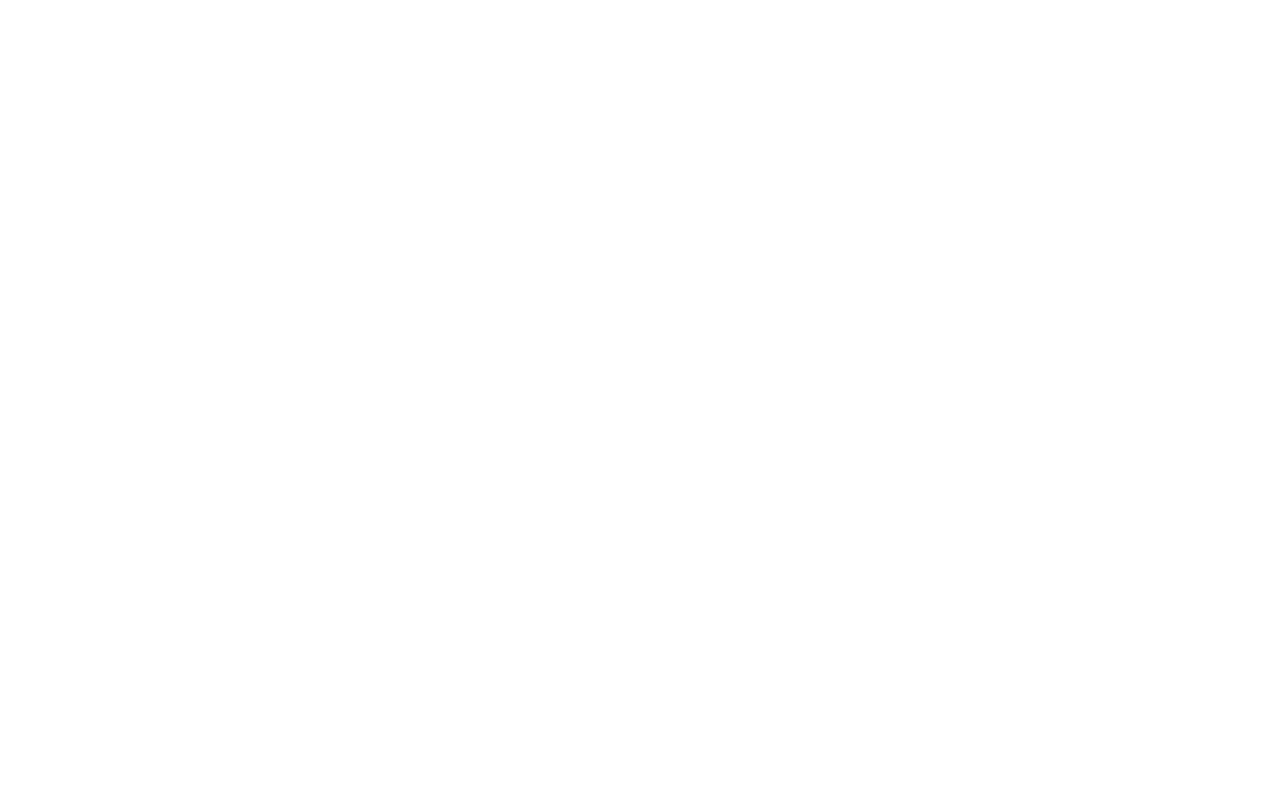
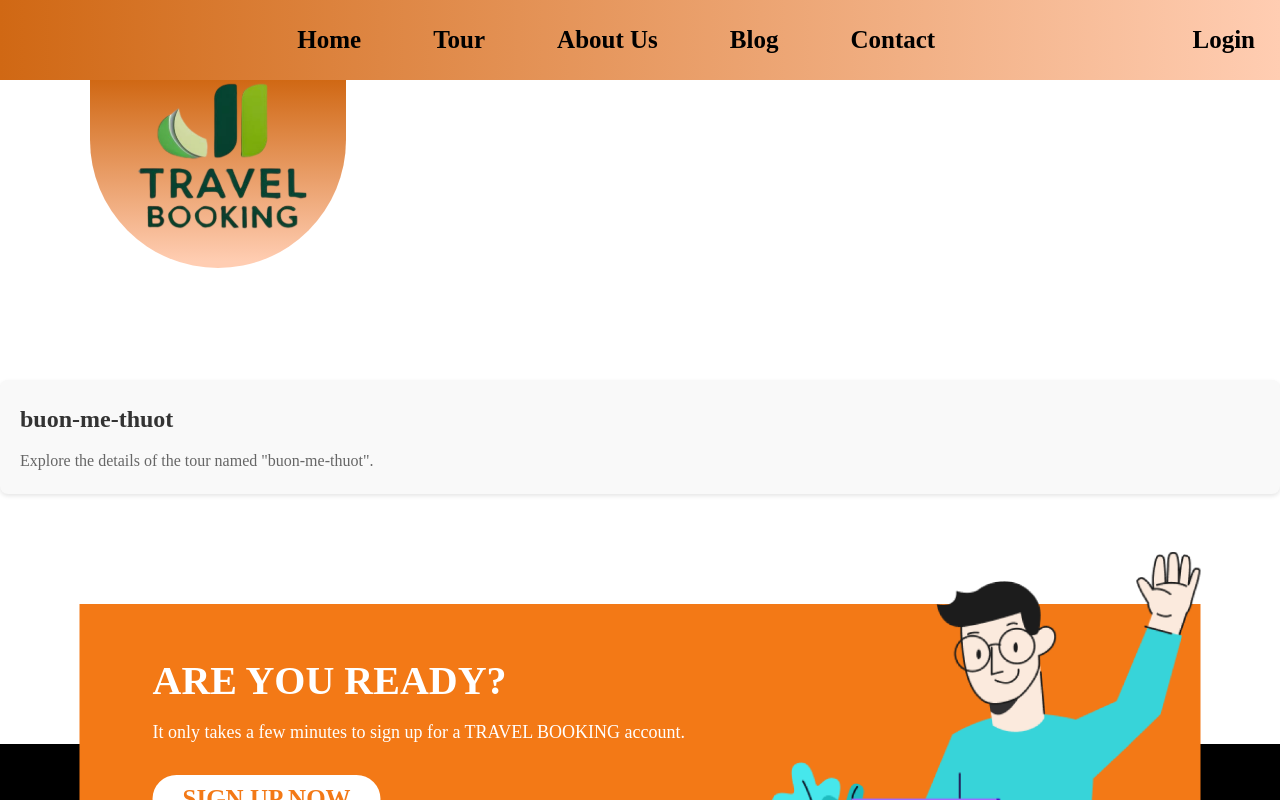
Before and after one commit to dainji04/Travel_Booking, a Vue app in the folder frontend/: page /du-lich/buon-me-thuot in a window 1280 px wide. Before the commit this address had no page. Shown: the top 800 px of the page. Built offline with nearby package versions, Linux system fonts and the light colour scheme; a web font is replaced by a local one.

Commit message:
details tour demo

```diff
--- a/frontend/src/assets/scss/tour.scss
+++ b/frontend/src/assets/scss/tour.scss
@@ -29,6 +29,8 @@
             text-decoration: underline;
         }
         div {
+            color: #000;
+            text-decoration: none;
             padding-left: 20px;
             display: flex;
             align-items: center;
--- a/frontend/src/router/index.ts
+++ b/frontend/src/router/index.ts
@@ -52,6 +52,11 @@
                     component: () => import('../views/Tour.vue'),
                 },
                 {
+                    path: 'du-lich/:slug',
+                    name: 'tourDetail',
+                    component: () => import('../views/TourDetail.vue'),
+                },
+                {
                     path: 'gioi-thieu',
                     name: 'about',
                     // route level code-splitting
--- a/frontend/src/views/Tour.vue
+++ b/frontend/src/views/Tour.vue
@@ -6,31 +6,37 @@
         img: 'src/assets/images/tour_available/hue.png',
         title: 'Hue',
         tourNumber: 1,
+        slug: 'hue',
     },
     {
         img: 'src/assets/images/tour_available/ha_noi.png',
         title: 'Ha Noi',
         tourNumber: 1,
+        slug: 'ha-noi',
     },
     {
         img: 'src/assets/images/tour_available/buon_me_thuot.png',
         title: 'Buon Me Thuot',
         tourNumber: 1,
+        slug: 'buon-me-thuot',
     },
     {
         img: 'src/assets/images/tour_available/mang_den.png',
         title: 'Mang Den',
         tourNumber: 1,
+        slug: 'mang-den',
     },
     {
         img: 'src/assets/images/tour_available/phu_yen.png',
         title: 'Phu Yen',
         tourNumber: 1,
+        slug: 'phu-yen',
     },
     {
         img: 'src/assets/images/tour_available/ninh_thuan.png',
         title: 'Ninh Thuan',
         tourNumber: 1,
+        slug: 'ninh-thuan',
     },
 ];
 </script>
@@ -53,6 +59,9 @@
                 v-for="(tour, index) in tourAvailable.slice(0, 6)"
                 :key="index"
             >
+                <RouterLink
+                    :to="{ name: 'tourDetail', params: { slug: tour.slug } }"
+                >
                     <div class="available__item">
                         <img :src="tour.img" alt="" />
                         <div>
@@ -60,6 +69,7 @@
                             <img src="@/assets/fonts/right-arrow2.svg" alt="" />
                         </div>
                     </div>
+                </RouterLink>
             </template>
         </div>
     </div>
--- /dev/null
+++ b/frontend/src/views/TourDetail.vue
@@ -0,0 +1,35 @@
+<script setup lang="ts">
+import { useRoute } from 'vue-router';
+const router = useRoute();
+const name = router.params.slug as string;
+</script>
+
+<template>
+    <div class="detail-tour">
+        <h1 class="tour-name">{{ name }}</h1>
+        <p class="tour-description">
+            Explore the details of the tour named "{{ name }}".
+        </p>
+    </div>
+</template>
+
+<style lang="scss" scoped>
+.detail-tour {
+    padding: 20px;
+    background-color: #f9f9f9;
+    border-radius: 8px;
+    box-shadow: 0 2px 4px rgba(0, 0, 0, 0.1);
+
+    .tour-name {
+        font-size: 24px;
+        font-weight: bold;
+        color: #333;
+        margin-bottom: 10px;
+    }
+
+    .tour-description {
+        font-size: 16px;
+        color: #666;
+    }
+}
+</style>
```
Lines whose indentation alone changed are shown as unchanged.
